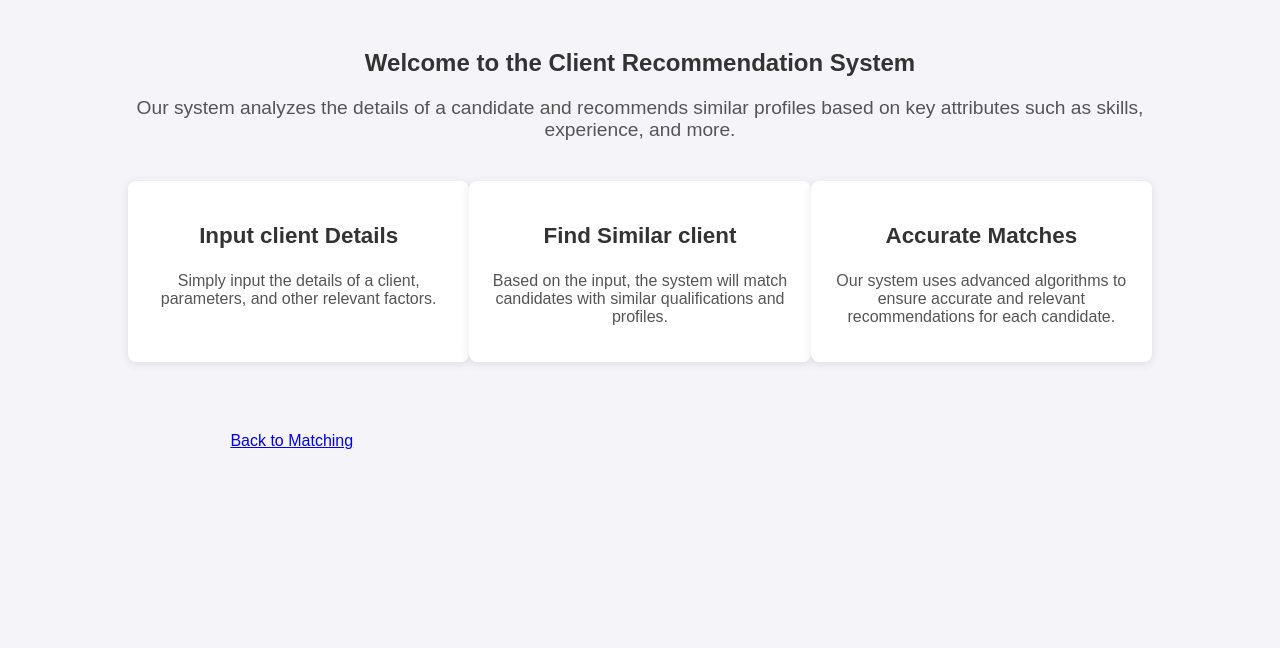
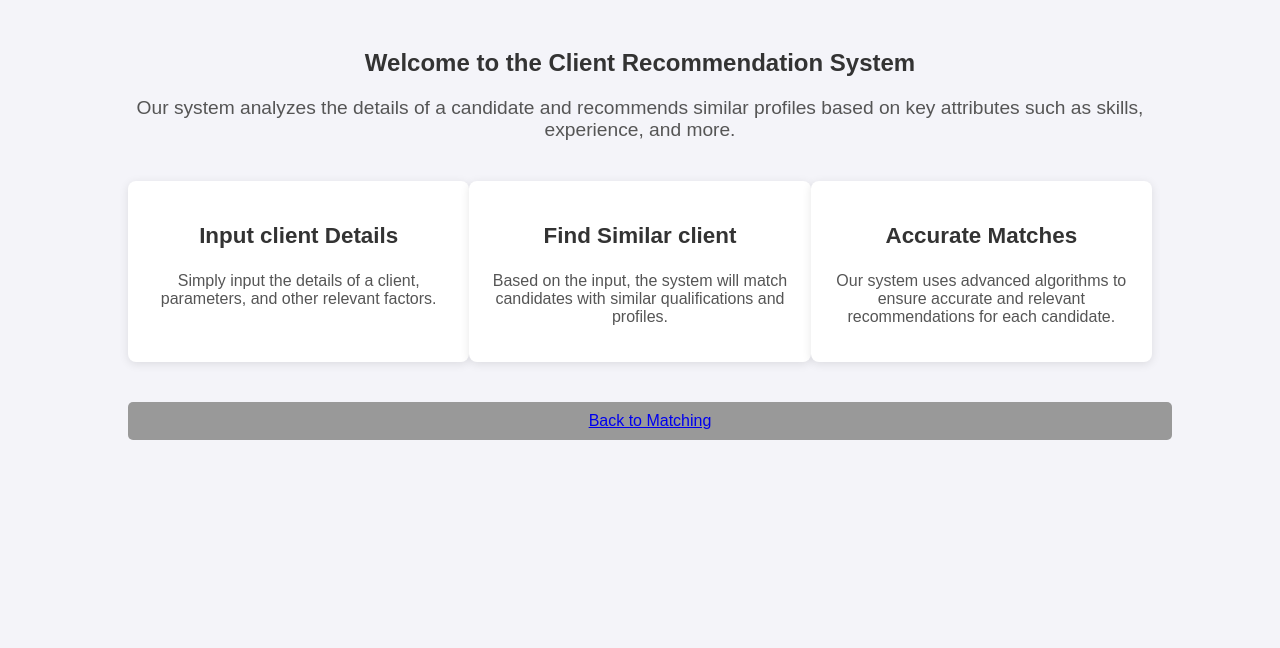
Before and after one commit to AshuutoshVish/Client-Recommender, a Flask app: page /home in a window 1280 px wide. Shown: the part 78-726 px from the top of the page. Run offline with Flask 3, Linux system fonts and the light colour scheme; parts of the project's set-up code (start-up, migrations or seed data) failed here and were passed over.

```diff
--- a/app.py
+++ b/app.py
@@ -81,15 +81,13 @@ def recommend():
     sample_processed = pipeline.transform(sample_df)
     sample_tensor = torch.tensor(sample_processed, dtype=torch.float32)
 
-    # Get the embedding for the sample
+    # Get the embedding for sample
     with torch.no_grad():
         _, sample_embedding = model(sample_tensor)
 
     # Compute similarities
     sample_embedding_np = sample_embedding.numpy()
     similarities = cosine_similarity(sample_embedding_np, embeddings)[0]
-
-    # Get top 5 similar candidates
     top_indices = np.argsort(similarities)[::-1][:5]
 
     candidates = []
@@ -102,7 +100,7 @@ def recommend():
             "details": candidate_details
         })
 
-    # Render the results page
+    # Render to result page
     return render_template('results.html', candidates=candidates, top_n=5)
 
 if __name__ == '__main__':
--- a/templates/home.html
+++ b/templates/home.html
@@ -82,6 +82,14 @@
             width: 100%;
             bottom: 0;
         }
+        .button{
+            text-align: center;
+            background-color: #999;
+            color: white;
+            padding: 10px;
+            width: 100%;
+            border-radius: 5px;
+        }
     </style>
 </head>
 <body>
@@ -110,7 +118,7 @@
             </div>
         </div>
 
-        <div class="container">
+        <div class="button">
             <a href="/">Back to Matching</a>
         </div>
     </div>
--- a/templates/index.html
+++ b/templates/index.html
@@ -8,7 +8,7 @@
         body {
             font-family: Arial, sans-serif;
             line-height: 1.6;
-            margin: 0;
+            margin: 25px;
             padding: 0;
             background: #f4f4f4;
         }
```
Also changed, not shown: templates/results.html (+6 -7 lines).
